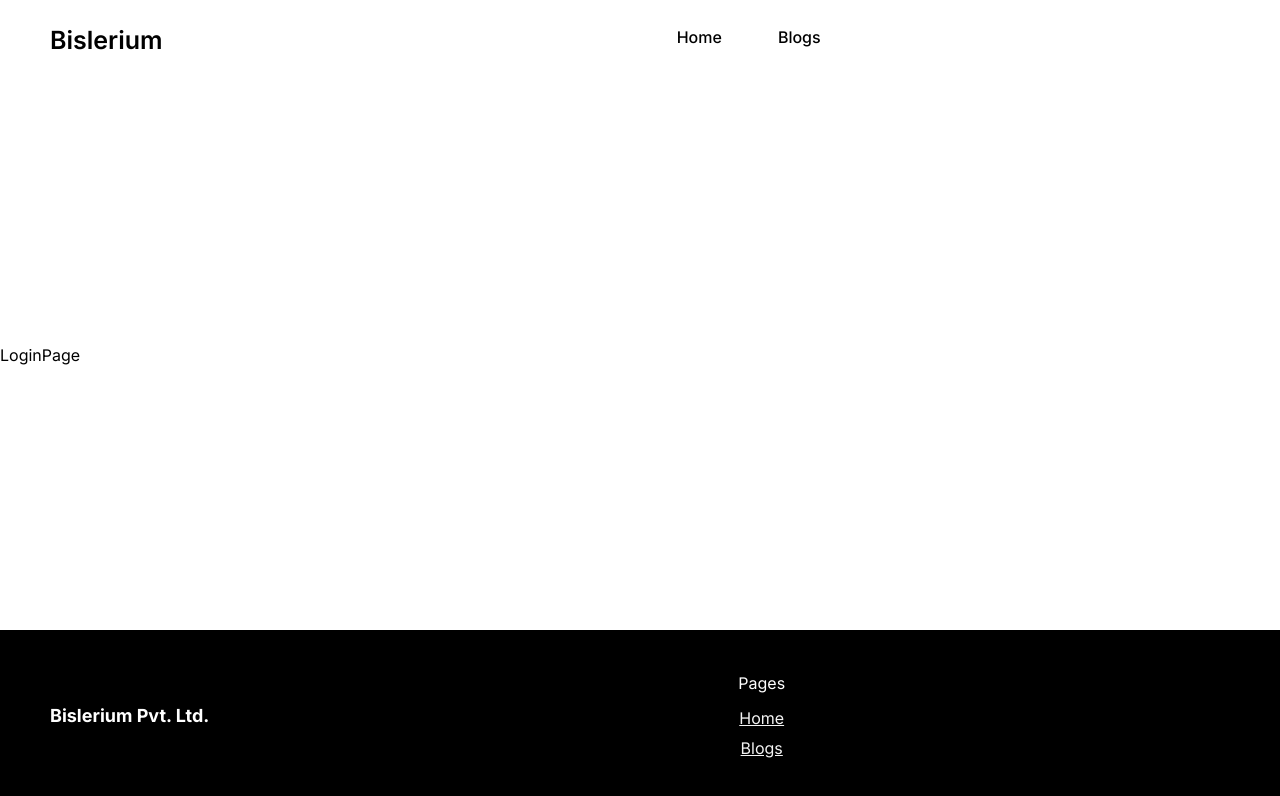
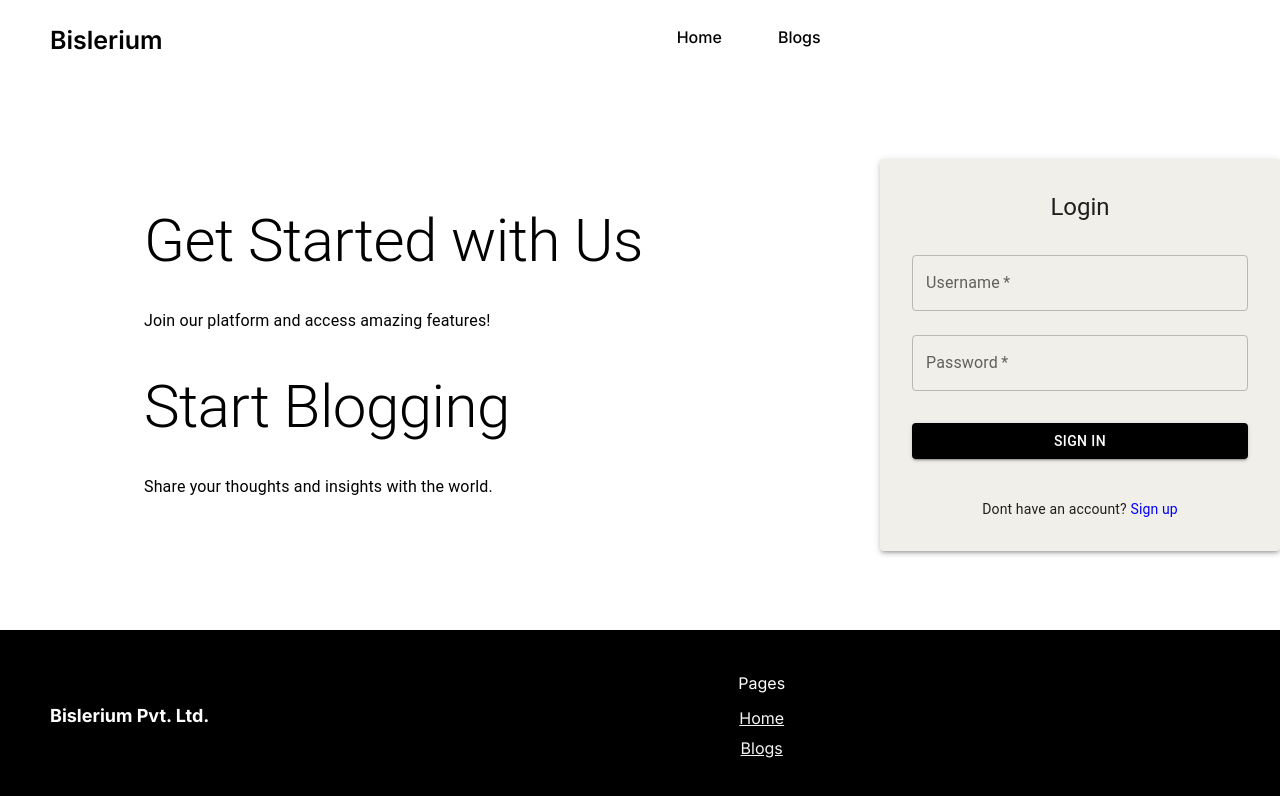
Before and after one commit to kshxg03/application-2, a Next.js app: page /login in a window 1280 px wide. Shown: the top 796 px of the page. Built offline with nearby package versions, Linux system fonts and the light colour scheme.

Commit message:
Update page.tsx

```diff
--- a/src/app/(auth)/login/page.tsx
+++ b/src/app/(auth)/login/page.tsx
@@ -1,5 +1,58 @@
+import React from 'react';
+import { Container, Typography, TextField, Button, Box, Paper } from '@mui/material';
+import Link from 'next/link';
+
 const LoginPage = () => {
-  return <div>LoginPage</div>;
+  return (
+    <Container component="main" maxWidth="xl" sx={{ display: 'flex', justifyContent: 'space-between', alignItems: 'stretch' }}>
+      <Box sx={{ flex: 1, display: 'flex', flexDirection: 'column', justifyContent: 'center', paddingLeft: 15 }}>
+        <Typography variant="h2" gutterBottom sx={{ marginBottom: 4 }}>
+          Get Started with Us
+        </Typography>
+        <Typography variant="body1" gutterBottom>
+          Join our platform and access amazing features!
+        </Typography>
+        <Typography variant="h2" gutterBottom sx={{ marginTop: 4, marginBottom: 4 }}>
+          Start Blogging
+        </Typography>
+        <Typography variant="body1" gutterBottom>
+          Share your thoughts and insights with the world.
+        </Typography>
+      </Box>
+      <Box sx={{ flex: 1, display: 'flex', flexDirection: 'column', justifyContent: 'center', textAlign: 'center', paddingRight: 15 }}>
+        <Paper elevation={3} sx={{ p: 4, width: '80%', maxWidth: 400, margin: '0 auto', backgroundColor: '#f1efea'}}>
+          <Typography component="h1" variant="h5" sx={{ mb: 2 }}>
+            Login
+          </Typography>
+          <TextField
+            margin="normal"
+            required
+            fullWidth
+            label="Username"
+          />
+          <TextField
+            margin="normal"
+            required
+            fullWidth
+            label="Password"
+            type="password"
+          />
+          <Button
+            type="submit"
+            fullWidth
+            variant="contained"
+            sx={{ mt: 3, backgroundColor: 'black', '&:hover': { backgroundColor: 'black' }}}
+          >
+            Sign In
+          </Button>
+          <Typography variant="body2" sx={{ mt: 5 }}>
+            Dont have an account?{' '}
+            <Link style={{color: 'blue'}} href="/register">Sign up</Link>
+          </Typography>
+        </Paper>
+      </Box>
+    </Container>
+  );
 };
 
 export default LoginPage;
```
